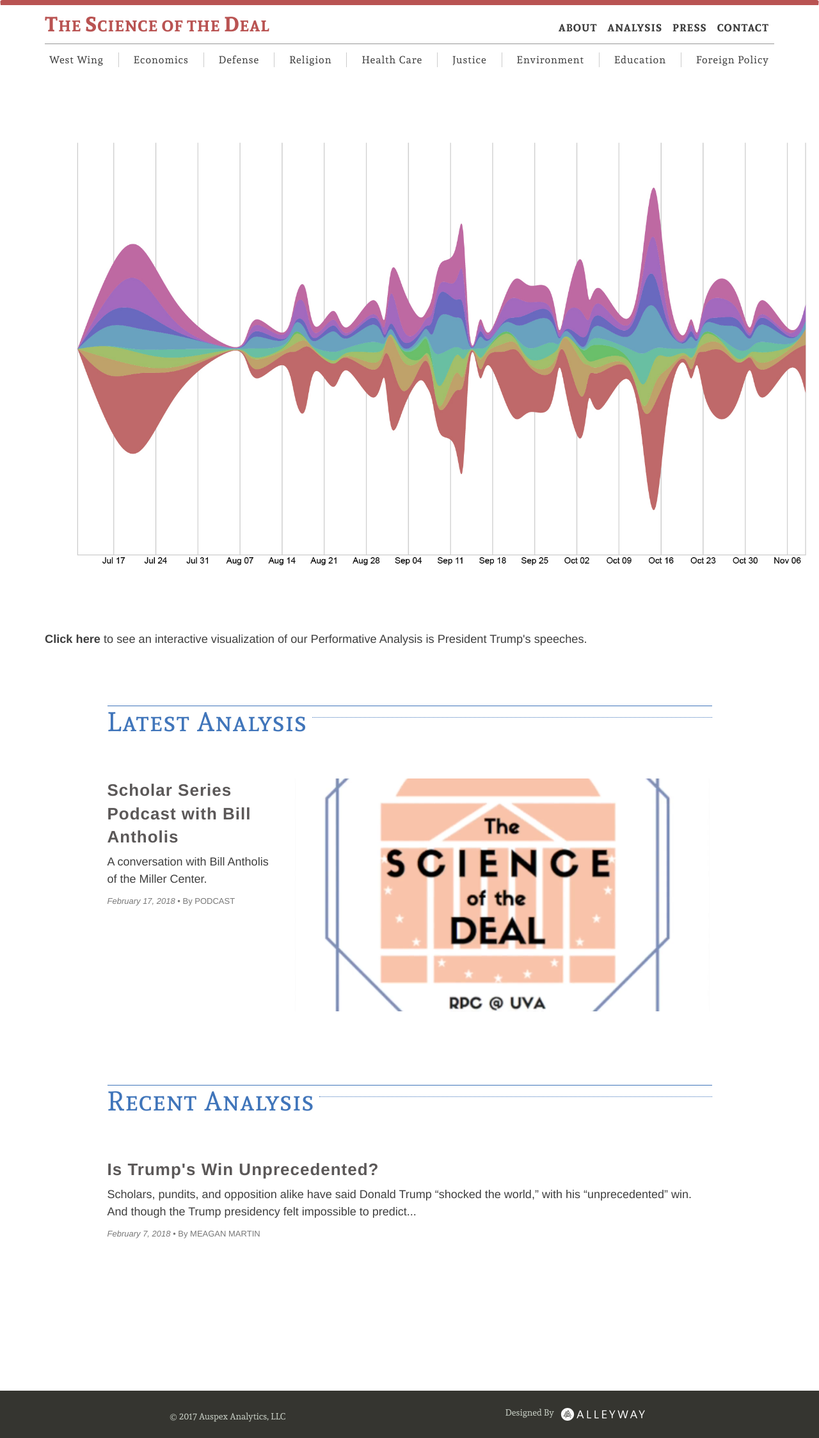
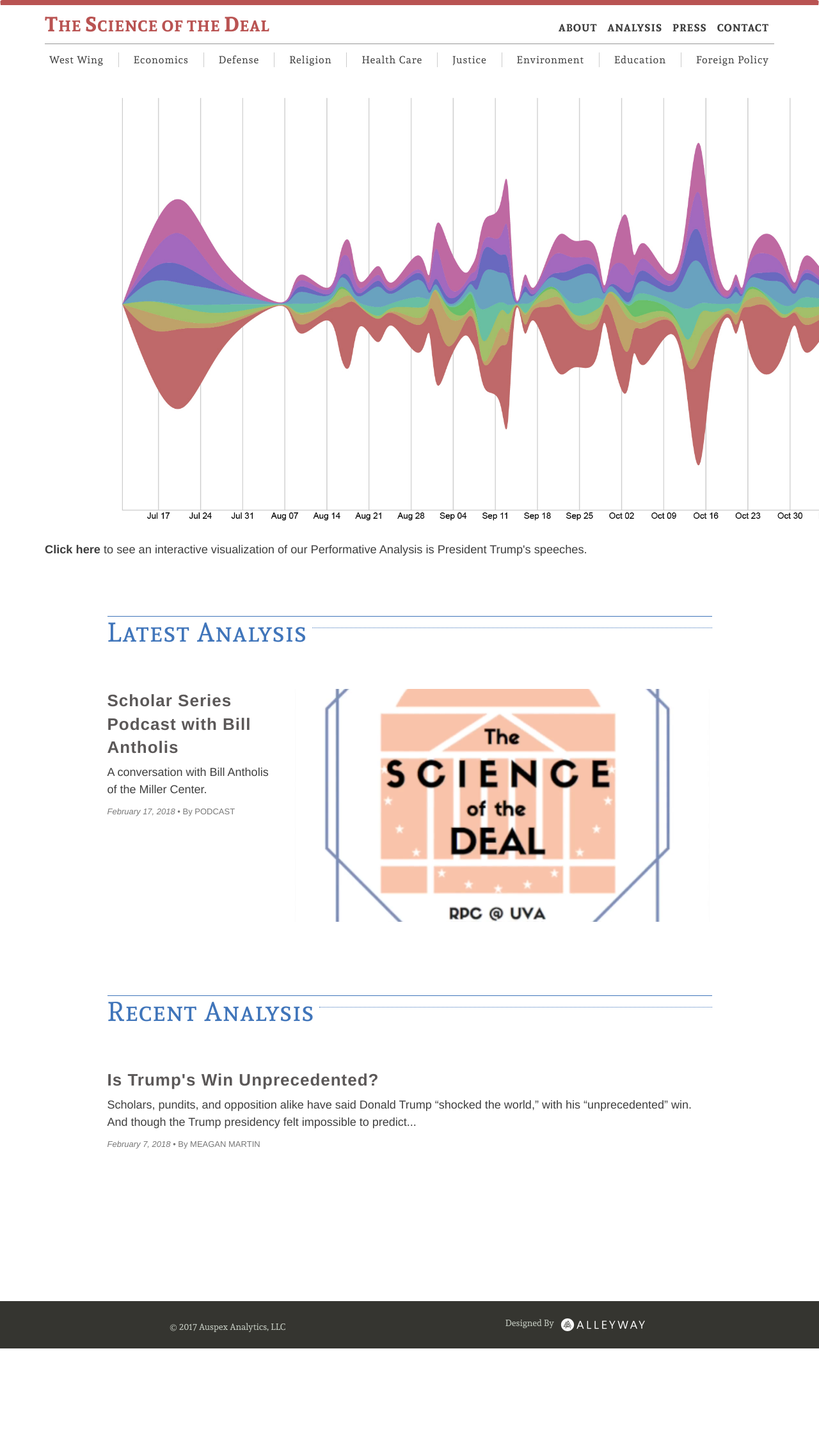
Before and after one commit to alleyway/thescienceofthedeal, a Jekyll site: the page built from index.html, in a window 1280 px wide. Shown: the whole page at 64% size. Built offline with Jekyll 4.4.1, drawn with Linux system fonts in a browser that asks for light colours; after the commit the page ends 2108 px from its top, so only the background shows below that.

Commit message:
fake streamgraph margins

```diff
--- a/index.html
+++ b/index.html
@@ -11,7 +11,7 @@
 
 <div class="container">
 
-    <img src="/img/summer-fall-stream1.jpg" class="img-responsive" style="margin: 100px 50px ; " alt="fake-streamgraph" />
+    <img src="/img/summer-fall-stream1.jpg" class="img-responsive" style="margin: 30px 120px ; " alt="fake-streamgraph" />
 
 
 
```
